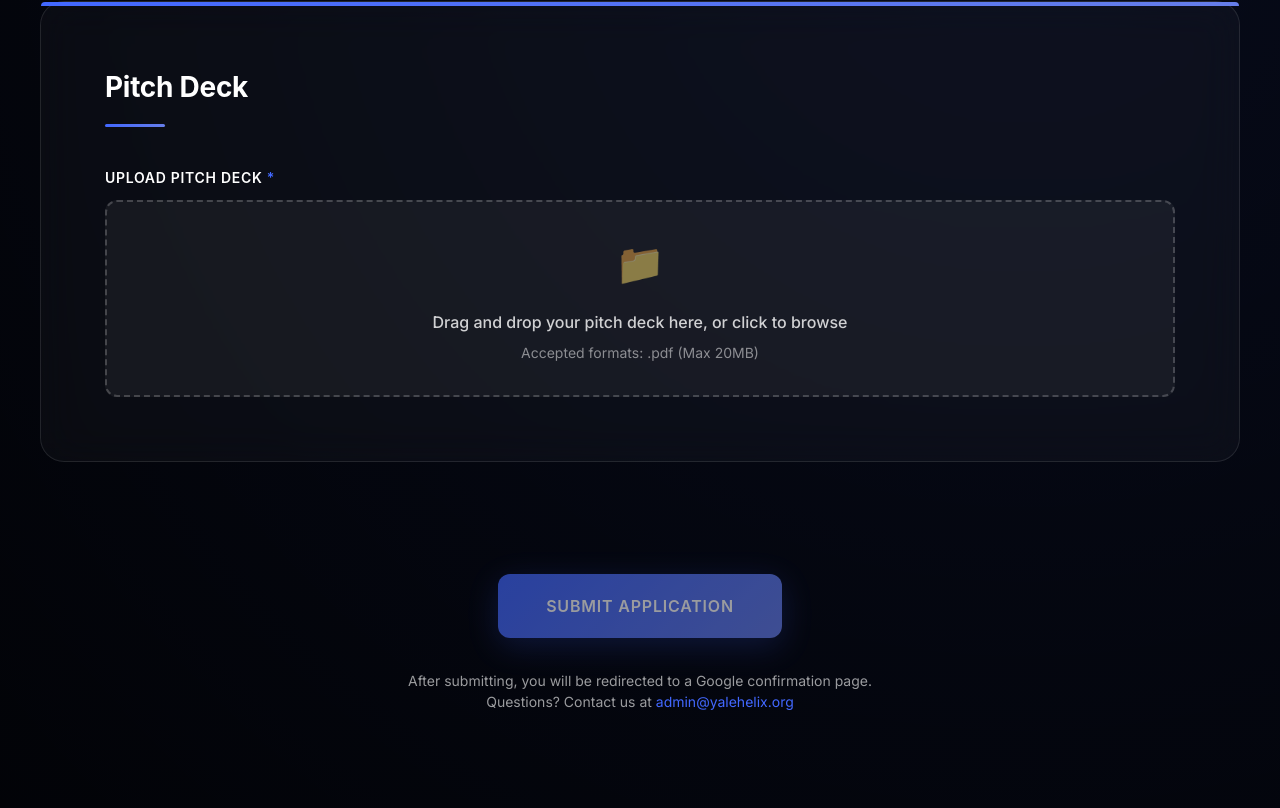
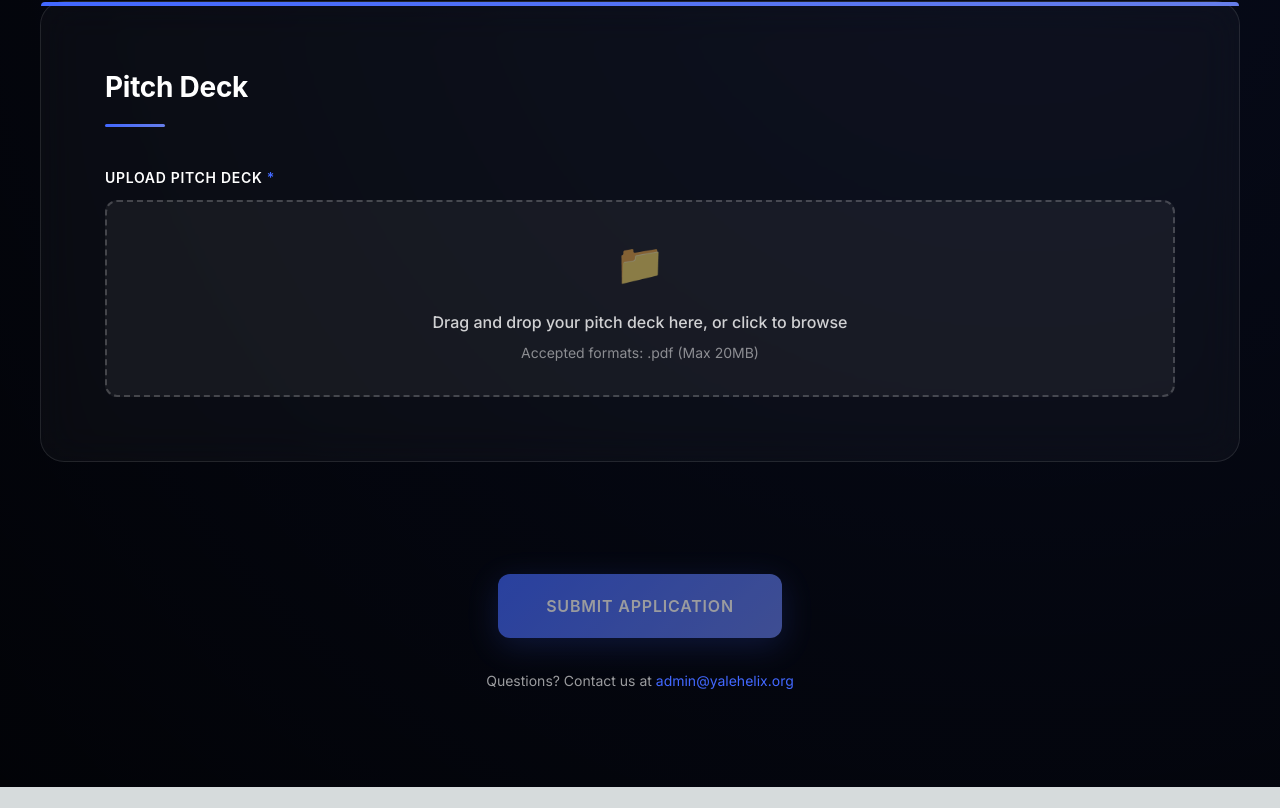
Before and after one commit to yalehelix/yale-helix-website, a Next.js app: page /apply in a window 1280 px wide. Shown: the part 3862-4670 px from the top of the page. After the commit the page ends 4649 px from the top, so only its background shows below. Built offline with nearby package versions, Linux system fonts and the light colour scheme.

Commit message:
small touch ups

```diff
--- a/src/app/apply/page.tsx
+++ b/src/app/apply/page.tsx
@@ -605,8 +605,6 @@ export default function StartupApplicationPage() {
               )}
             </button>
             <p className={styles.submitNote}>
-              After submitting, you will be redirected to a Google confirmation page.
-              <br />
               Questions? Contact us at <a href="mailto:admin@yalehelix.org">admin@yalehelix.org</a>
             </p>
           </div>
```
